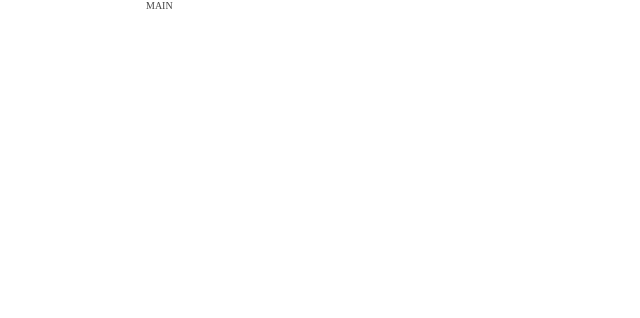
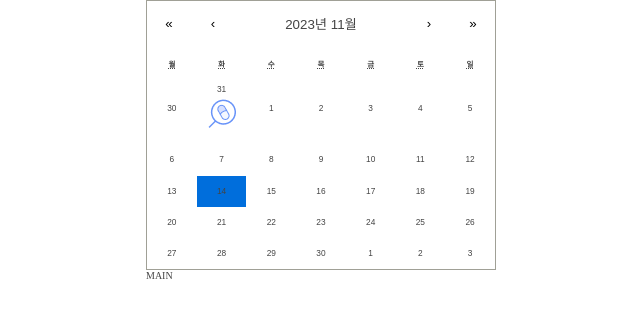
Before and after one commit to mkhong210/medipocket, a Next.js app: page /pages/main in a window 1280 px wide. Shown: the top 318 px of the page, without its empty margins (254-894 px from the left). Built offline with nearby package versions, Linux system fonts and the light colour scheme; a web font is replaced by a local one.

Commit message:
오성님바보

```diff
--- /dev/null
+++ b/app/components/Calendar.js
@@ -0,0 +1,24 @@
+"use client"
+import React, { useState } from 'react'
+import Calendar from 'react-calendar';
+import 'react-calendar/dist/Calendar.css';
+
+function Cal() {
+    const [value, onChange] = useState(new Date());
+  return (
+    <div>
+    <Calendar
+        locale='ko'
+        onChange={onChange} value={value}
+        formatDay={(locale, date) => {
+          return date.getDate();
+        }}
+        tileContent = {({ date, view })=>{
+          return date.getDate() == 31 ? <img src='/asset/common/ICON_search.png'></img> : <div></div>
+        }}
+      />
+    </div>
+  )
+}
+
+export default Cal
--- a/app/pages/main/page.js
+++ b/app/pages/main/page.js
@@ -1,9 +1,13 @@
 import React from 'react'
 import style from './main.module.scss'
+import Calendar from '@/app/components/Calendar'
 
 function page() {
 	return (
-		<div>MAIN</div>
+		<div>
+			<Calendar />
+			<div>MAIN</div>
+		</div>
 	)
 }
 
--- a/package.json
+++ b/package.json
@@ -11,8 +11,10 @@
   "dependencies": {
     "axios": "^1.6.1",
     "mysql": "^2.18.1",
+    "dayjs": "^1.11.10",
     "next": "14.0.2",
     "react": "^18",
+    "react-calendar": "^4.6.1",
     "react-dom": "^18",
     "react-kakao-login": "^2.1.1",
     "sass": "^1.69.5",
```
Also changed, not shown: app/pages/main/main.module.scss (line endings or trailing spaces), 1 other file (tests, documents, lock files or other folders).
